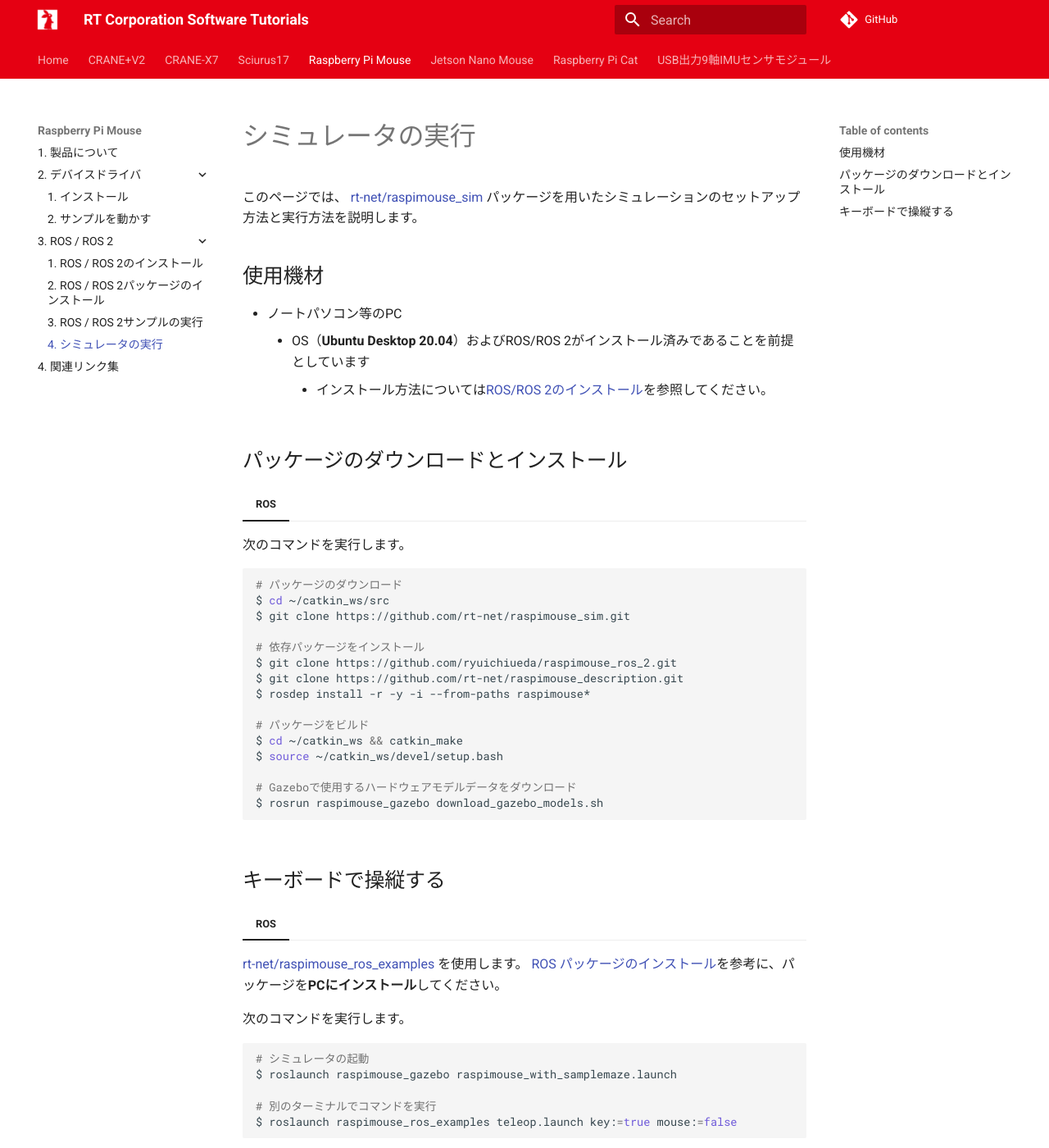
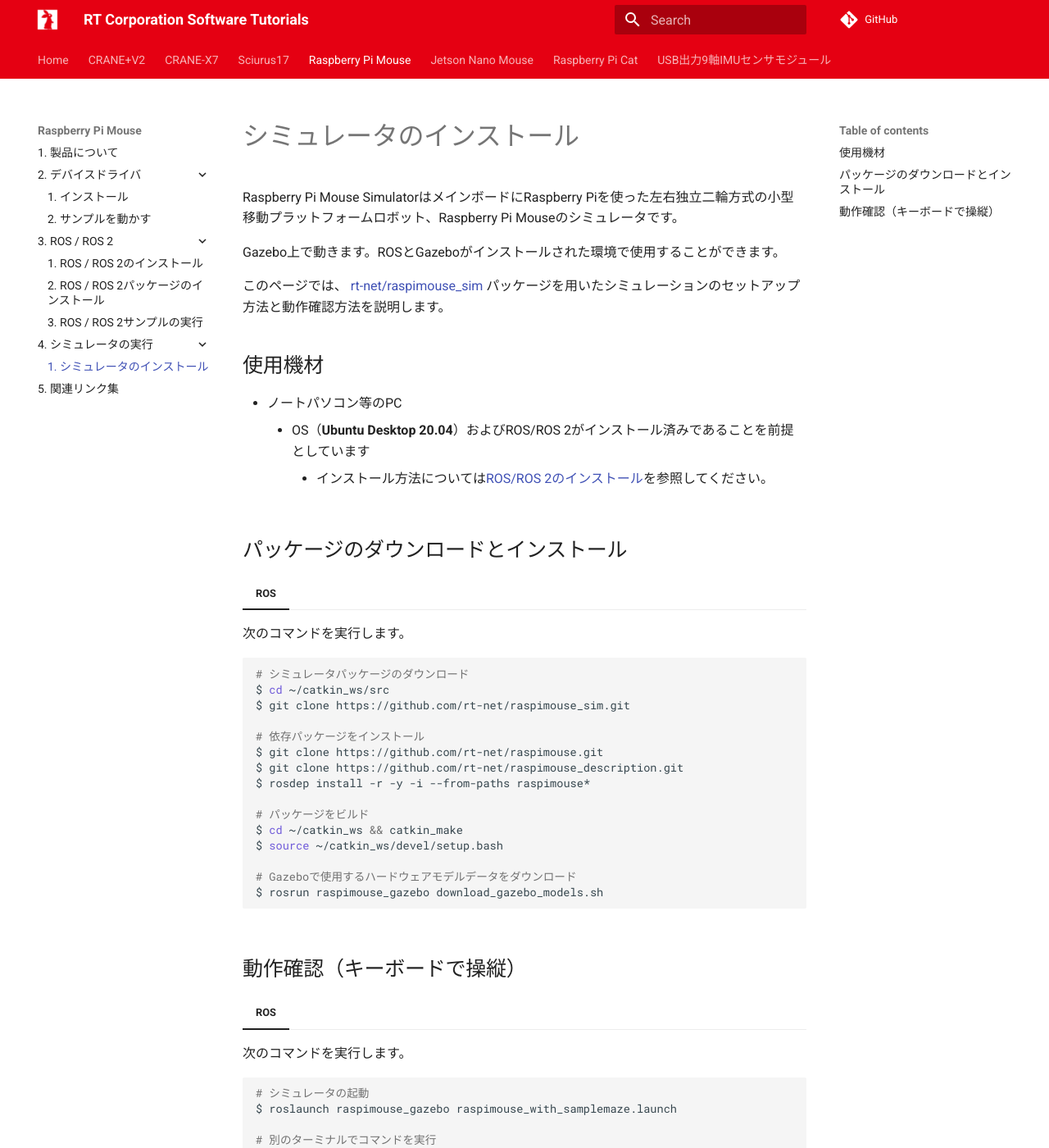
Before and after one commit to rt-net/tutorials, an MkDocs documentation site: the page built from docs/raspimouse/simulator/install.md, in a window 1280 px wide and 1400 px high. Shown: the whole window at 82% size. Built offline with MkDocs 1.6.1 and Material for MkDocs 9.7.7, drawn with Linux system fonts in a browser that asks for light colours; comment, search, counter and statistics services are not loaded; some of the changed text lies outside the part shown.

Commit message:
シミュレータの説明を分割

````diff
--- a/docs/raspimouse/ros/simulator.md
+++ b/docs/raspimouse/simulator/install.md
@@ -1,13 +1,17 @@
 ---
-title: シミュレータの実行
+title: シミュレータのインストール
 robot: Raspberry Pi Mouse
 ---
 
-# シミュレータの実行
+# シミュレータのインストール
+
+Raspberry Pi Mouse SimulatorはメインボードにRaspberry Piを使った左右独立二輪方式の小型移動プラットフォームロボット、Raspberry Pi Mouseのシミュレータです。
+
+Gazebo上で動きます。ROSとGazeboがインストールされた環境で使用することができます。
 
 このページでは、
 [rt-net/raspimouse_sim](https://github.com/rt-net/raspimouse_sim){target=_blank rel=noopener}
-パッケージを用いたシミュレーションのセットアップ方法と実行方法を説明します。
+パッケージを用いたシミュレーションのセットアップ方法と動作確認方法を説明します。
 
 ## 使用機材 {: #requirements}
 
@@ -15,18 +19,18 @@
     * OS（**Ubuntu Desktop 20.04**）およびROS/ROS 2がインストール済みであることを前提としています
         * インストール方法については[ROS/ROS 2のインストール](./install.md)を参照してください。
 
-## パッケージのダウンロードとインストール
+## パッケージのダウンロードとインストール {: #install}
 
 === "ROS"
     次のコマンドを実行します。
 
     ```sh
-    # パッケージのダウンロード
+    # シミュレータパッケージのダウンロード
     $ cd ~/catkin_ws/src
     $ git clone https://github.com/rt-net/raspimouse_sim.git
 
     # 依存パッケージをインストール
-    $ git clone https://github.com/ryuichiueda/raspimouse_ros_2.git
+    $ git clone https://github.com/rt-net/raspimouse.git
     $ git clone https://github.com/rt-net/raspimouse_description.git
     $ rosdep install -r -y -i --from-paths raspimouse*
 
@@ -38,13 +42,9 @@
     $ rosrun raspimouse_gazebo download_gazebo_models.sh
     ```
 
-## キーボードで操縦する
+## 動作確認（キーボードで操縦） {: #teleop}
 
 === "ROS"
-    [rt-net/raspimouse_ros_examples](https://github.com/rt-net/raspimouse_ros_examples){target=_blank rel=noopener}
-    を使用します。
-    [ROS パッケージのインストール](./package-install.md)を参考に、パッケージを**PCにインストール**してください。
-
     次のコマンドを実行します。
 
     ```sh
@@ -52,7 +52,7 @@
     $ roslaunch raspimouse_gazebo raspimouse_with_samplemaze.launch
 
     # 別のターミナルでコマンドを実行
-    $ roslaunch raspimouse_ros_examples teleop.launch key:=true mouse:=false
+    $ rosrun teleop_twist_keyboard teleop_twist_keyboard.py _speed:=0.1 _turn:=1.57
     ```
 
 
--- a/mkdocs.yml
+++ b/mkdocs.yml
@@ -87,8 +87,9 @@
       - 1. ROS / ROS 2のインストール: raspimouse/ros/install.md
       - 2. ROS / ROS 2パッケージのインストール: raspimouse/ros/package-install.md
       - 3. ROS / ROS 2サンプルの実行: raspimouse/ros/samples.md
-      - 4. シミュレータの実行: raspimouse/ros/simulator.md
-    - 4. 関連リンク集: raspimouse/others.md
+    - 4. シミュレータの実行:
+      - 1. シミュレータのインストール: raspimouse/simulator/install.md
+    - 5. 関連リンク集: raspimouse/others.md
   - Jetson Nano Mouse:
     - 1. 製品について: jnmouse/products.md
     - 2. デバイスドライバ:
````
